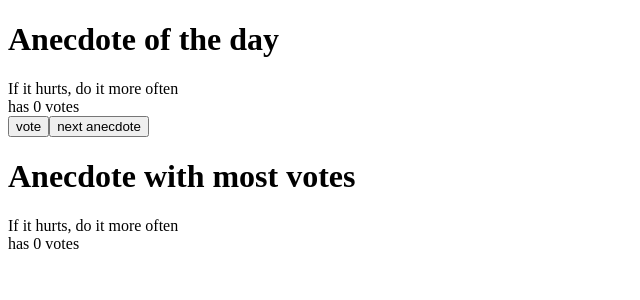
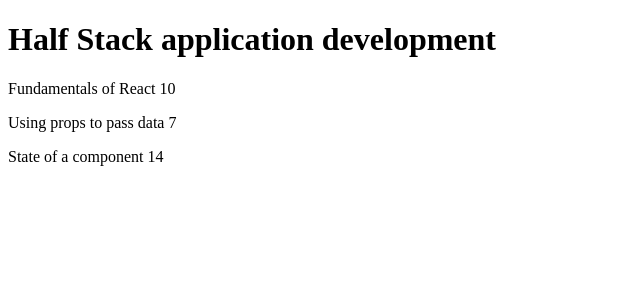
Before and after one commit to dan7sc/fso2020-part2, a React (Create React App) app: page / in a window 1280 px wide. Shown: the top 300 px of the page, without its empty margins (0-640 px from the left). Built offline with nearby package versions, Linux system fonts and the light colour scheme.

Commit message:
Add solution to exercise 2.1: course contents step6

```diff
--- a/src/index.jsx
+++ b/src/index.jsx
@@ -1,63 +1,81 @@
-import React, { useState } from 'react'
+import React from 'react'
 import ReactDOM from 'react-dom'
 
-const anecdotes = [
-    'If it hurts, do it more often',
-    'Adding manpower to a late software project makes it later!',
-    'The first 90 percent of the code accounts for the first 90 percent of the development time...The remaining 10 percent of the code accounts for the other 90 percent of the development time.',
-    'Any fool can write code that a computer can understand. Good programmers write code that humans can understand.',
-    'Premature optimization is the root of all evil.',
-    'Debugging is twice as hard as writing the code in the first place. Therefore, if you write the code as cleverly as possible, you are, by definition, not smart enough to debug it.'
-]
+const Header = (props) => {
+    const {course} = props
 
-const Button = (props) => {
-    const {handleClick, text} = props
+    return <h1>{course}</h1>
+}
+
+const Part = (props) => {
+    const {name, exercises} = props
 
     return (
-        <button onClick={handleClick}>{text}</button>
+        <p>
+          {name} {exercises}
+        </p>
     )
 }
 
-const App = (props) => {
-    const initialVotes = Array.apply(null, new Array(5)).map(Number.prototype.valueOf, 0)
-    const [selected, setSelected] = useState(0)
-    const [vote, setVote] = useState(initialVotes)
-    const {anecdotes} = props
-    const maxNumberOfVotes = Math.max(...vote)
-    const mostVotedAnecdote = anecdotes[vote.indexOf(maxNumberOfVotes)]
+const Content = (props) => {
+    const {parts} = props
 
-    const handleNextClick = () => {
-        const newSelected = Math.floor(Math.random() * 5)
-        setSelected(newSelected)
-    }
+    return (
+        <div>
+          <Part name={parts[0].name} exercises={parts[0].exercises} />
+          <Part name={parts[1].name} exercises={parts[1].exercises} />
+          <Part name={parts[2].name} exercises={parts[2].exercises} />
+        </div>
+    )
+}
 
-    const handleVoteClick = () => {
-        const currentVote = [...vote]
-        currentVote[selected] += 1
-        setVote(currentVote)
+// const Total = (props) => {
+//     const {parts} = props
+
+//     return <p>Number of exercises {parts[0].exercises + parts[1].exercises + parts[2].exercises}</p>
+// }
+
+const Course = (props) => {
+    const {course} = props
+
+    return (
+        <div>
+          <Header course={course.name} />
+          <Content parts={course.parts} />
+        </div>
+    )
+}
+
+const App = () => {
+    const course = {
+        name: 'Half Stack application development',
+        parts: [
+            {
+                name:'Fundamentals of React',
+                exercises: 10,
+                id: 1
+            },
+            {
+                name:'Using props to pass data',
+                exercises: 7,
+                id: 2
+            },
+            {
+                name:'State of a component',
+                exercises: 14,
+                id: 3
+            }
+        ]
     }
 
     return (
         <div>
-          <div>
-            <h1>Anecdote of the day</h1>
-            <div>{anecdotes[selected]}</div>
-            <div>has {vote[selected]} votes</div>
-            <Button handleClick={handleVoteClick} text='vote' />
-            <Button handleClick={handleNextClick} text='next anecdote' />
-          </div>
-          <div>
-            <h1>Anecdote with most votes</h1>
-            <div>
-              <div>{mostVotedAnecdote}</div>
-              <div>has {maxNumberOfVotes} votes</div>
-            </div>
-          </div>
+          <Course course={course} />
         </div>
     )
 }
 
 ReactDOM.render(
-    <App anecdotes={anecdotes} />,
+    <App />,
     document.getElementById('root')
 )
```
